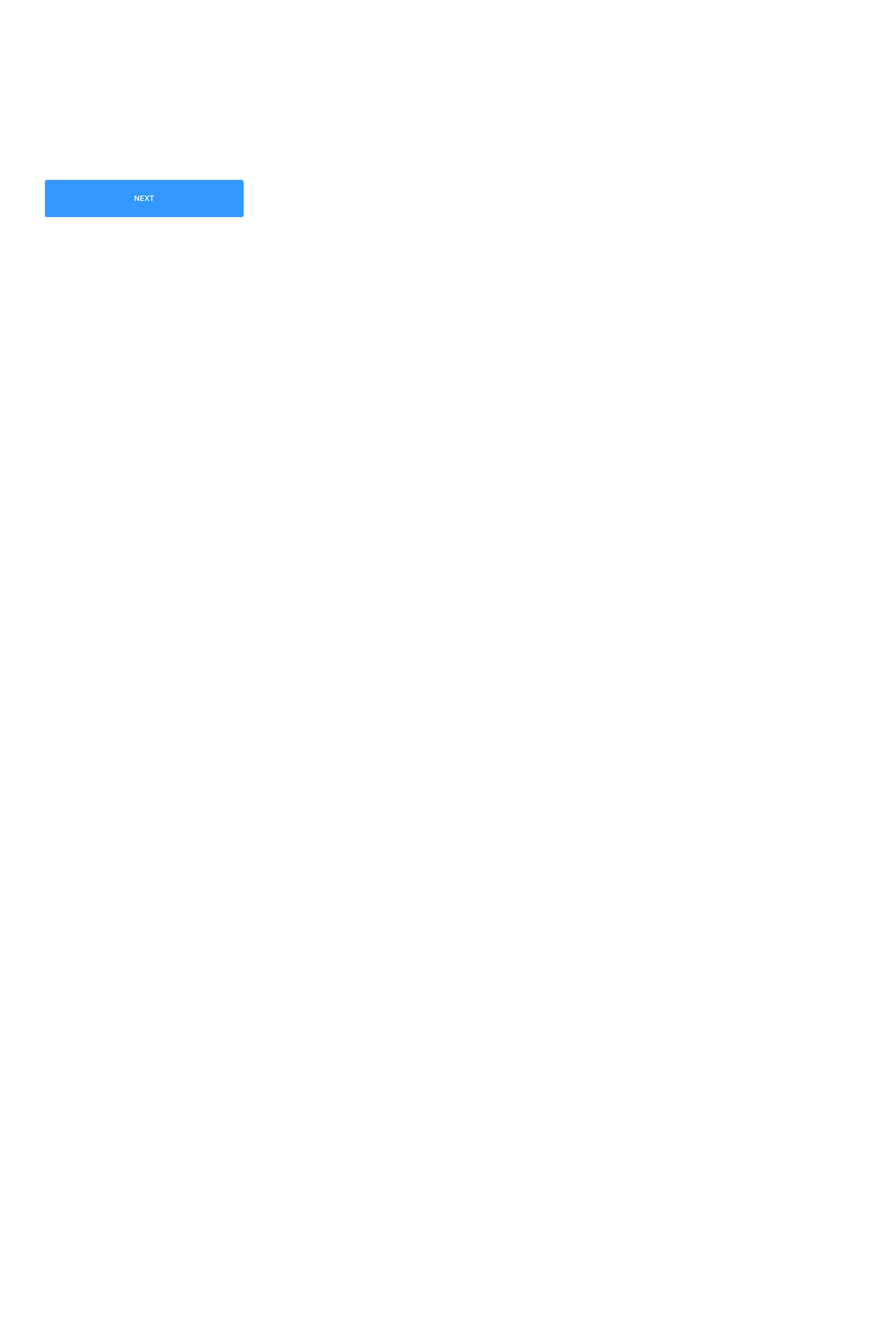
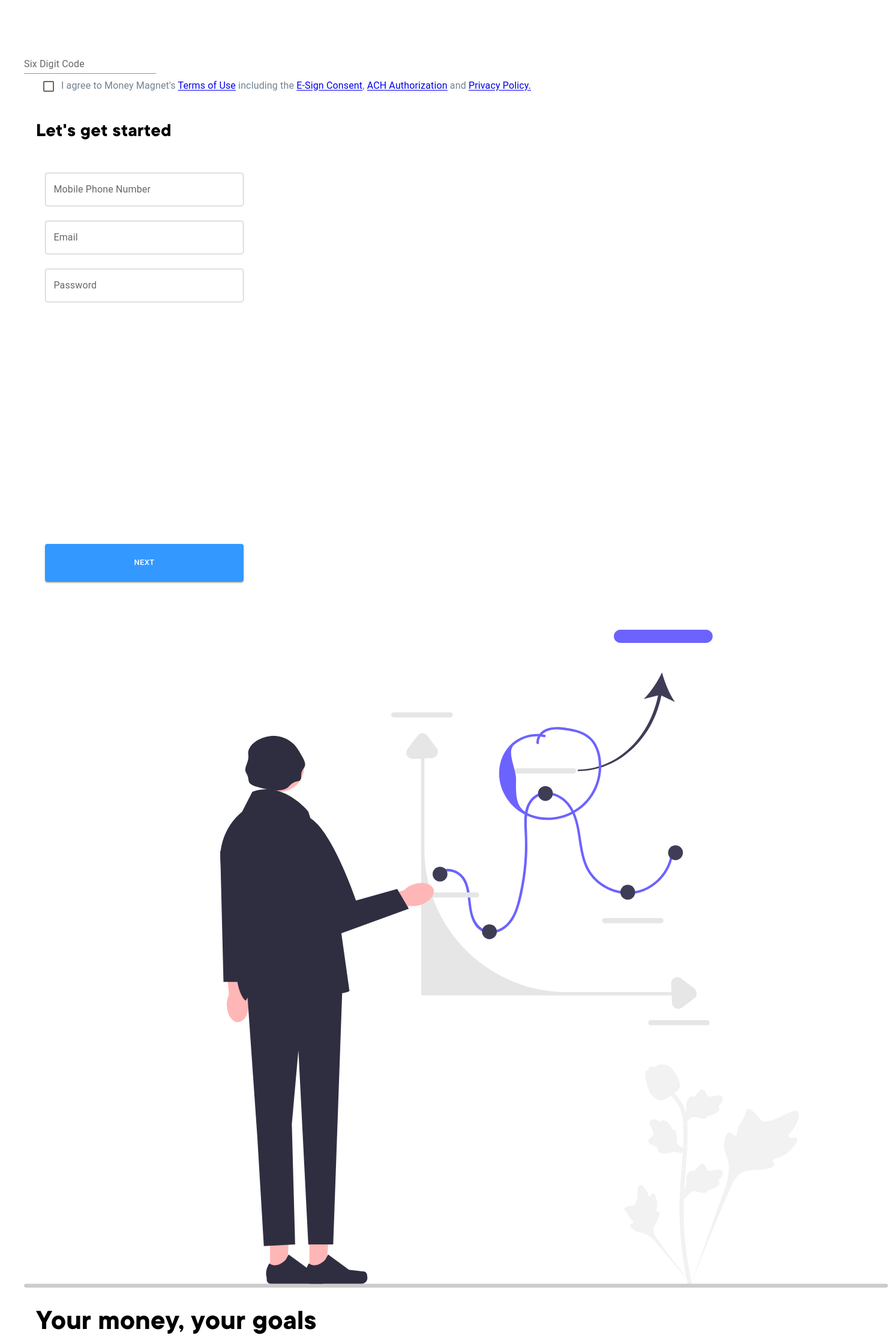
Before and after one commit to logan-lampton/Ctrl-Alt-Defeat-Debt-Frontend, a React (Create React App) app in the folder client/: page / in a window 1280 px wide. Shown: the part 520-2756 px from the top of the page at 60% size, 1480 px wide, since content can reach past the window. Before the commit the page ends 882 px from the top, so only its background shows below. Built offline with nearby package versions, Linux system fonts and the light colour scheme.

Commit message:
fix svg causing error

```diff
--- a/client/src/App.js
+++ b/client/src/App.js
@@ -11,10 +11,10 @@ function App() {
 
           <Container>
               <AppHeader/>
-              {/* <PhoneConfirm /> */}
+              <PhoneConfirm />
               <PhoneForm />
-              {/* <SignIn />  */}
-              {/* <Onboarding/>  */}
+              <SignIn />
+              <Onboarding/>
           </Container>
 
   );
--- a/client/src/components/PhoneForm.js
+++ b/client/src/components/PhoneForm.js
@@ -20,7 +20,7 @@ export default function PhoneForm(props) {
 
             >
                 <Grid item xs={10}>
-                    <ArrowBackIcon />
+                    {/* <ArrowBackIcon />    */}
                 </Grid>
 
                 <Grid item xs={12} >
--- a/client/src/components/SignIn.css
+++ b/client/src/components/SignIn.css
@@ -2,7 +2,7 @@ body{
     font-family: 'TT Commons Regular'
 }
 
-h1{
+.huge-headline{
     font-size: 48px;
     padding-left:20px;
     margin-right: 100px;
--- a/client/src/components/SignIn.js
+++ b/client/src/components/SignIn.js
@@ -2,7 +2,6 @@ import React from 'react';
 import MainImg from "../assets/MainImg.svg"
 import {Stack, Button } from '@mui/material'
 import styles from './SignIn.css'
-import PhoneForm from './PhoneForm'
 
 export default function SignIn() {
 
@@ -14,7 +13,7 @@ export default function SignIn() {
                     <img style={{marginTop: "80px", width:'120%', height: 'auto', display: 'block' }} src={MainImg} alt="MainImg" />
                 </div>
                 <div>
-                    <h1>Your money, your goals</h1>
+                    <h1 className="huge-headline">Your money, your goals</h1>
                 </div>
                 <div>
                     <p>
```
Also changed, not shown: package.json (added, +8 -0 lines), 1 other file (tests, documents, lock files or other folders).
